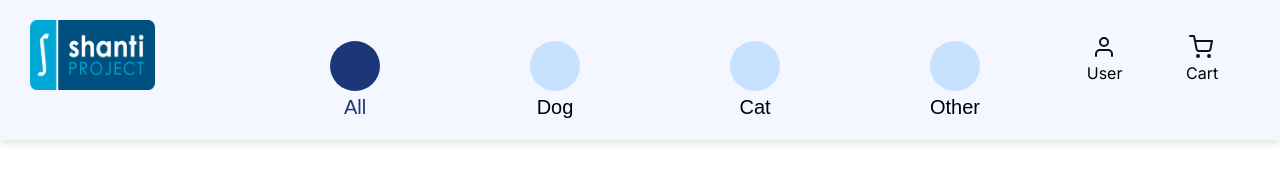
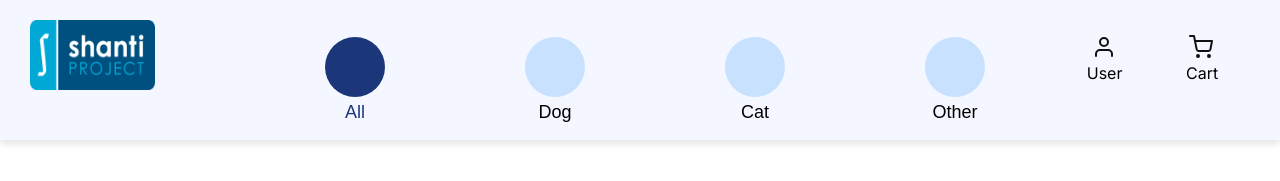
Before and after one commit to calblueprint/shanti-project, a Next.js app: page /storefront in a window 1280 px wide. Shown: the top 181 px of the page. Built offline with nearby package versions, Linux system fonts and the light colour scheme; no server answers; the database is empty.

Commit message:
style:ChangedNavStyle

```diff
--- a/src/app/storefront/styles.ts
+++ b/src/app/storefront/styles.ts
@@ -25,8 +25,8 @@ export const StickyHeader = styled.div`
 export const Button = styled.button<{ $pickColor?: boolean }>`
   background-color: ${props => (props.$pickColor ? '#1B3679' : '#C7E1FF')};
   border-radius: 50%;
-  width: 50px;
-  height: 50px;
+  width: 60px;
+  height: 60px;
   border: transparent;
 `;
 
@@ -35,7 +35,7 @@ export const Label = styled.p<{ $pickColor?: boolean }>`
   text-align: center;
   font-family: 'Public Sans', sans-serif;
   padding-top: 5px;
-  font-size: 20px;
+  font-size: 18px;
   font-style: normal;
   font-weight: 500;
   line-height: normal;
```
